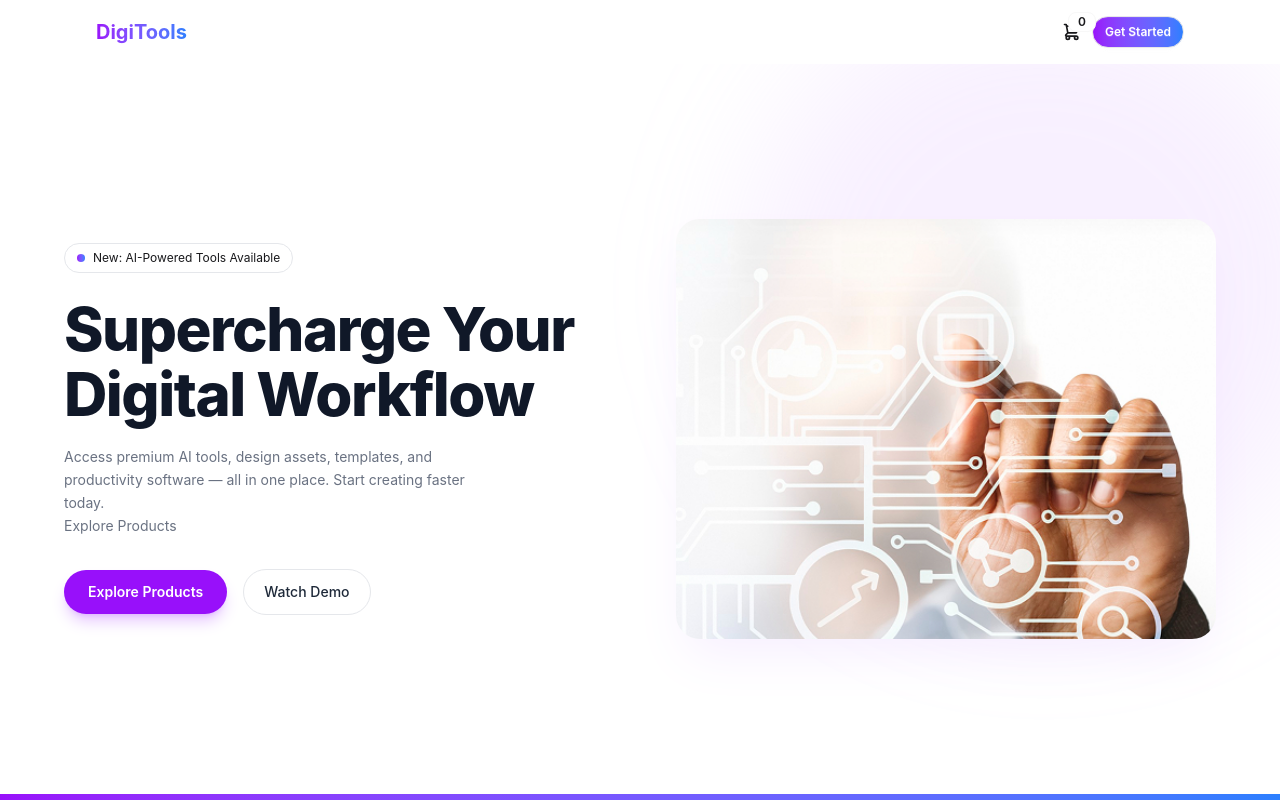
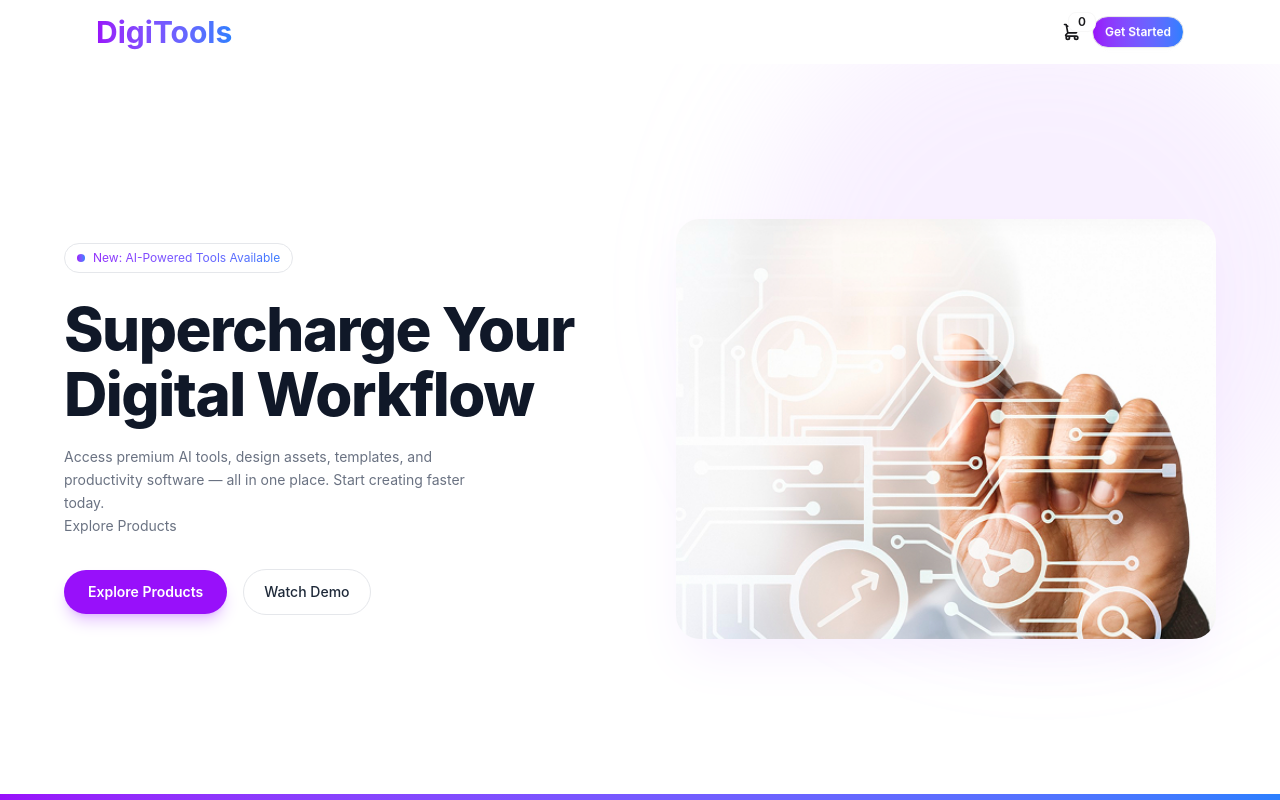
Before and after one commit to ShafiulBasharSurjo/Assignment-06-By-Surjo, a React (Vite) app: page / in a window 1280 px wide. Shown: the top 800 px of the page. Built offline with nearby package versions, Linux system fonts and the light colour scheme.

Commit message:
Working on toastify alerts

```diff
--- a/package.json
+++ b/package.json
@@ -14,6 +14,7 @@
     "react": "^19.2.4",
     "react-dom": "^19.2.4",
     "react-icons": "^5.6.0",
+    "react-toastify": "^11.0.5",
     "tailwindcss": "^4.2.2"
   },
   "devDependencies": {
--- a/src/Componenets/HeroSection/Hero.jsx
+++ b/src/Componenets/HeroSection/Hero.jsx
@@ -7,7 +7,7 @@ const Hero = () => {
         <div className="absolute top-[-10%] right-[-5%] w-150 h-150 rounded-full bg-purple-300/20 blur-3xl pointer-events-none"></div>
 
         <div className="flex-1 max-w-130 z-10">
-          <div className="inline-flex items-center gap-2 text-xs text-linear-to-r from-purple-600 to-blue-500  border border-gray-200 rounded-full px-3 py-1.5 mb-6">
+          <div className="inline-flex items-center gap-2 text-xs bg-linear-to-r from-purple-600 to-blue-500  border border-gray-200 rounded-full px-3 py-1.5 mb-6 bg-clip-text text-transparent">
             <span className="w-2 h-2 rounded-full bg-linear-to-r from-purple-600 to-blue-500 inline-block"></span>
             New: AI-Powered Tools Available
           </div>
--- a/src/Componenets/Navbar/Navbar.jsx
+++ b/src/Componenets/Navbar/Navbar.jsx
@@ -4,7 +4,7 @@ const Navbar = () => {
   return (
     <div className="navbar bg-base-100 shadow-sm px-6 md:px-16 lg:px-24">
       <div className="flex-1">
-        <a className=" text-xl bg-linear-to-r from-purple-600 to-blue-500 font-bold bg-clip-text text-transparent">
+        <a className=" text-3xl bg-linear-to-r from-purple-600 to-blue-500 font-bold bg-clip-text text-transparent">
           DigiTools
         </a>
       </div>
--- a/src/Componenets/Simple/Simple.jsx
+++ b/src/Componenets/Simple/Simple.jsx
@@ -41,7 +41,7 @@ const Simple = () => {
                 >
                   <svg
                     xmlns="http://www.w3.org/2000/svg"
-                    className="w-4 h-4 text-purple-500 shrink-0"
+                    className="size-4 me-2 inline-block text-success"
                     fill="none"
                     viewBox="0 0 24 24"
                     stroke="currentColor"
@@ -49,7 +49,7 @@ const Simple = () => {
                     <path
                       strokeLinecap="round"
                       strokeLinejoin="round"
-                      strokeWidth={2}
+                      strokeWidth="2"
                       d="M5 13l4 4L19 7"
                     />
                   </svg>
@@ -93,7 +93,7 @@ const Simple = () => {
                 >
                   <svg
                     xmlns="http://www.w3.org/2000/svg"
-                    className="w-4 h-4 text-white shrink-0"
+                    className="size-4 me-2 inline-block text-success"
                     fill="none"
                     viewBox="0 0 24 24"
                     stroke="currentColor"
@@ -101,7 +101,7 @@ const Simple = () => {
                     <path
                       strokeLinecap="round"
                       strokeLinejoin="round"
-                      strokeWidth={2}
+                      strokeWidth="2"
                       d="M5 13l4 4L19 7"
                     />
                   </svg>
@@ -142,7 +142,7 @@ const Simple = () => {
                 >
                   <svg
                     xmlns="http://www.w3.org/2000/svg"
-                    className="w-4 h-4 text-purple-500 shrink-0"
+                    className="size-4 me-2 inline-block text-success"
                     fill="none"
                     viewBox="0 0 24 24"
                     stroke="currentColor"
@@ -150,7 +150,7 @@ const Simple = () => {
                     <path
                       strokeLinecap="round"
                       strokeLinejoin="round"
-                      strokeWidth={2}
+                      strokeWidth="2"
                       d="M5 13l4 4L19 7"
                     />
                   </svg>
```
Also changed, not shown: 1 other file (tests, documents, lock files or other folders).
